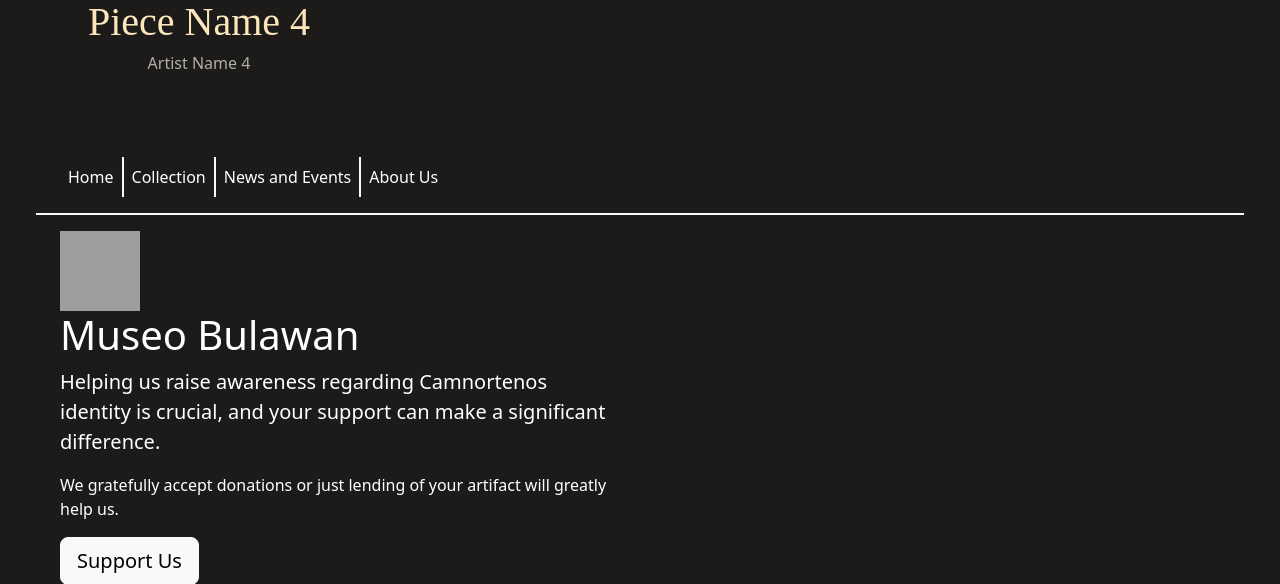
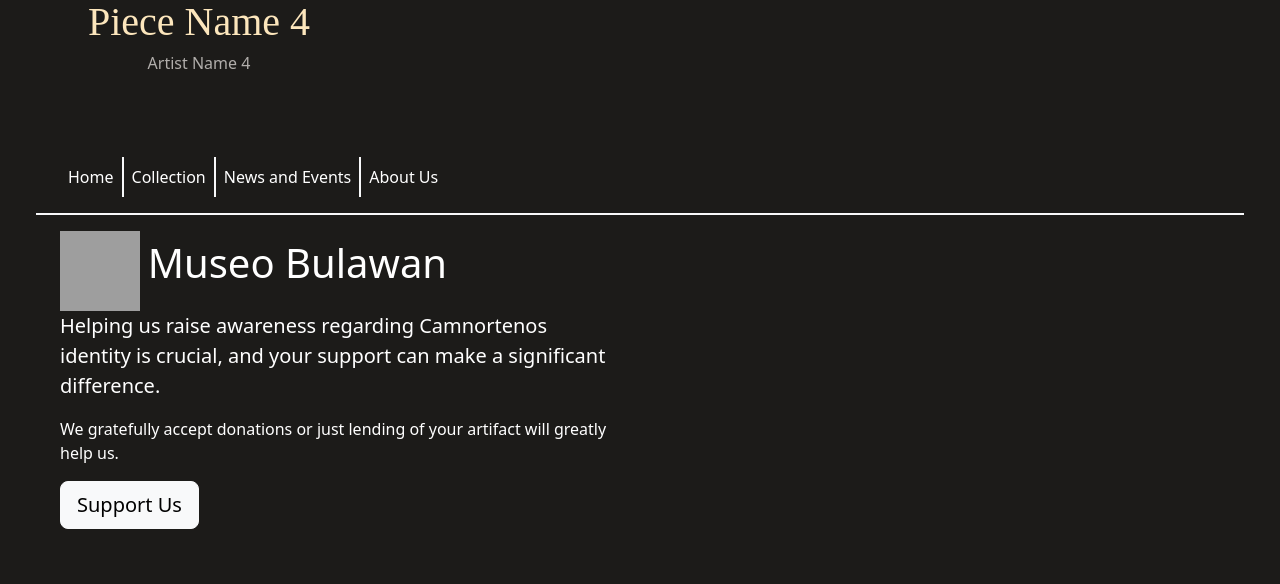
Before and after one commit to rhettrina/MuseoBulawanMIS, a PHP site: page /collectionpage.html in a window 1280 px wide. Shown: the part 2668-3252 px from the top of the page. After the commit the page ends 3197 px from the top, so only its background shows below. Run offline with PHP 8.4, Linux system fonts and the light colour scheme; some web fonts are replaced; grey boxes are pictures that could not be loaded.

Commit message:
footer ni louis

```diff
--- a/Museo Bulawan Visitor/Collection Page/collectionpage.html
+++ b/Museo Bulawan Visitor/Collection Page/collectionpage.html
@@ -183,8 +183,10 @@
             <div class="container-fluid side-footer d-flex ms-5">
                 <div class="row">
                     <div class="col-lg-6 col-sm-12">
+                        <div class="museo-bulawan-cmp">
                         <img src="/Museo Bulawan Visitor/source/LOGO.png" alt="">
                         <h1>Museo Bulawan</h1>
+                        </div>
                         <p class="lead">Helping us raise awareness regarding Camnortenos identity is crucial, and your
                             support can make a significant difference.</p>
                         <p>We gratefully accept donations or just lending of your artifact will greatly help us.</p>
--- a/Museo Bulawan Visitor/Collection Page/collectionstyle.css
+++ b/Museo Bulawan Visitor/Collection Page/collectionstyle.css
@@ -165,3 +165,16 @@ body {
     height: 80px;
     max-width: 100%;
 }
+
+
+/*start*/
+.museo-bulawan-cmp{
+    display: flex;
+    flex-direction: row;
+}
+
+.museo-bulawan-cmp h1{
+    padding: 0.6vw;
+}
+
+/*end*/
--- a/Museo Bulawan Visitor/Home/index.css
+++ b/Museo Bulawan Visitor/Home/index.css
@@ -72,6 +72,7 @@ body{
   font-weight: bold;
   font-size: 3.4vw;
   line-height: 200%;
+  text-shadow: 3px 3px #000000;
 }
 .flex-container h1{
   font-family: hind;
@@ -79,6 +80,7 @@ body{
   color: white;
   line-height: 65%;
   font-size: 6vw;
+  text-shadow: 3px 3px #000000;
 }
 
 
```
